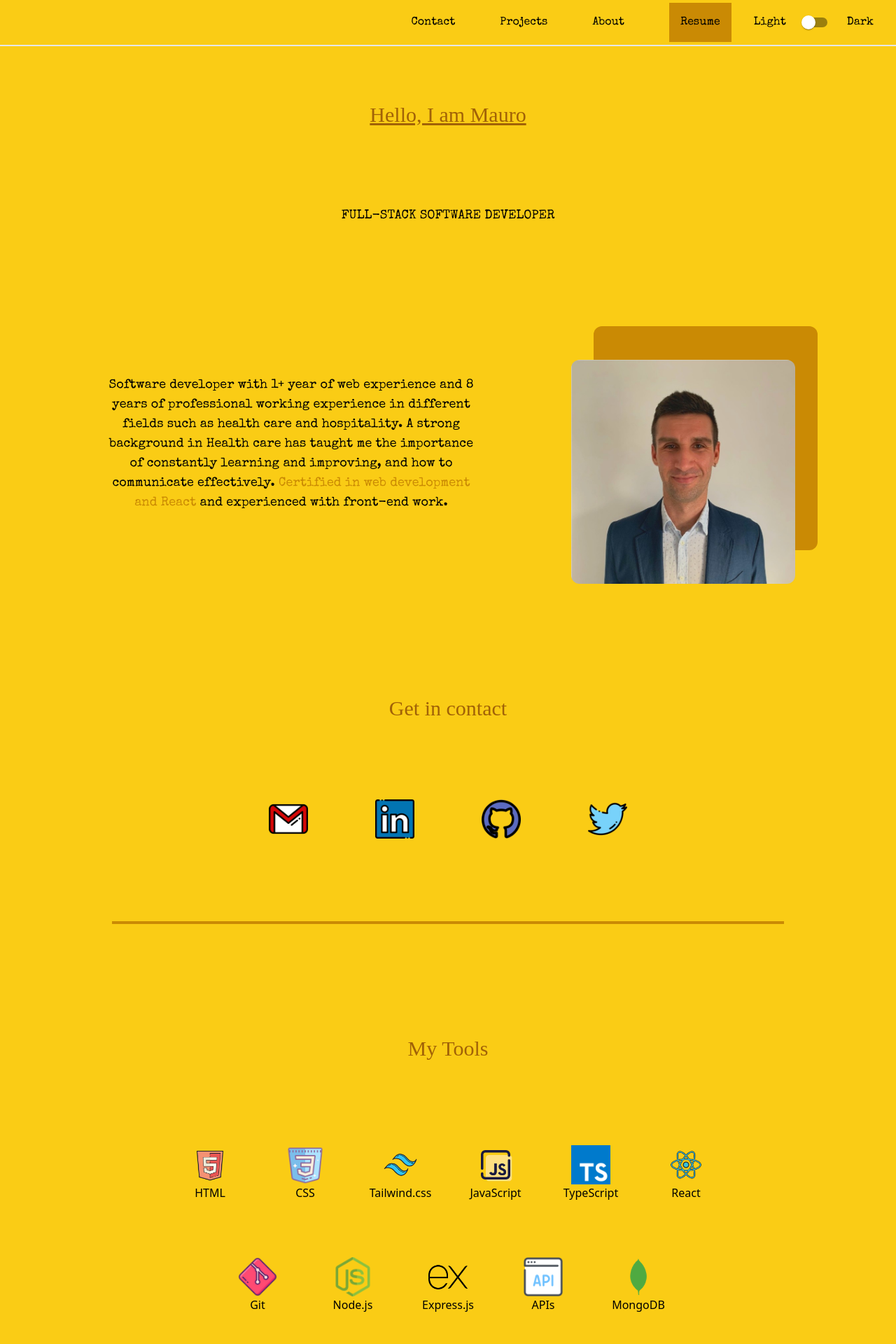
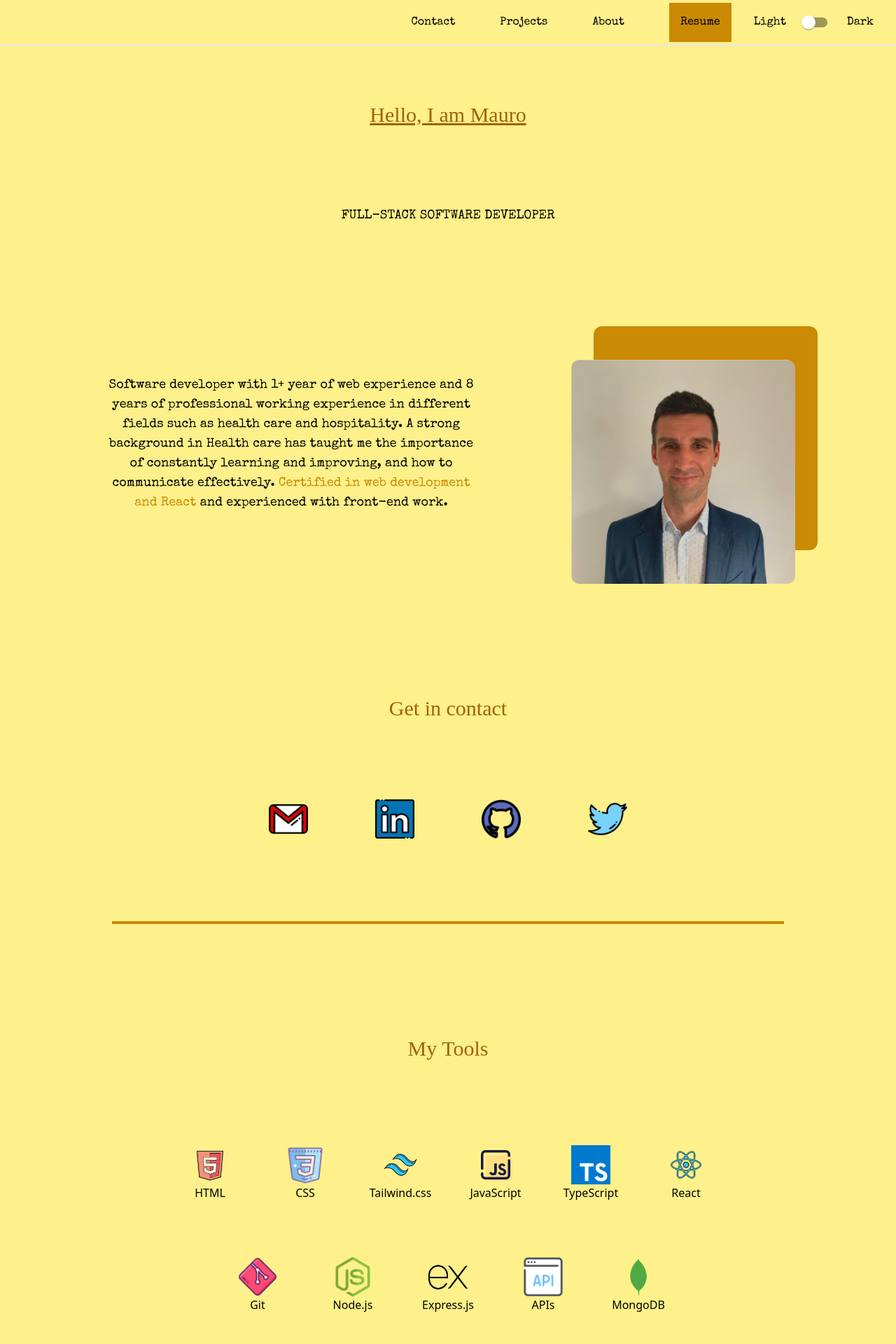
Before and after one commit to maurobusso/personal-website, a React (Create React App) app: page / in a window 1280 px wide. Shown: the top 1920 px of the page at 70% size. Built offline with nearby package versions, Linux system fonts and the light colour scheme; a web font is replaced by a local one.

Commit message:
changed coulor backgorund

```diff
--- a/src/components/About.jsx
+++ b/src/components/About.jsx
@@ -6,7 +6,7 @@ export default function About(props) {
 
     return (
       <>
-        <div className={`${darkMode ? 'bg-slate-600 text-slate-300' : 'bg-yellow-400'}`}>
+        <div className={`${darkMode ? 'bg-slate-600 text-slate-300' : 'bg-yellow-200'}`}>
           <div className="p-10 items-center justify-center md:p-20 lg-60" id="about">
             <span className="flex justify-center mt-20 mb-20 font-Fredericka text-3xl text-yellow-700">About Me</span>
             <div className="md:px-20 lg:px-40">
--- a/src/components/Contacts.jsx
+++ b/src/components/Contacts.jsx
@@ -10,7 +10,7 @@ export default function Contacts(props) {
 
     return (
       <>
-        <div className={`${darkMode ? 'dark' : 'bg-yellow-400'}`}>
+        <div className={`${darkMode ? 'dark' : 'bg-yellow-200'}`}>
             <div className="pt-20 dark:bg-slate-700" id="contact">
             <h2 className="flex justify-center font-Fredericka text-3xl text-yellow-700" >Get in contact</h2>
                 <div id="contact" className="flex flex-row justify-center gap-4 py-10 mx-10 pb-20 border-b-4 border-yellow-600 md:gap-8 md:py-20 md:mx-40 ">
--- a/src/components/Feedback.jsx
+++ b/src/components/Feedback.jsx
@@ -25,7 +25,7 @@ export default function Form(props) {
   }
 
   return (
-    <div className={`${darkMode ? 'bg-slate-700 text-slate-300' : 'bg-yellow-400'} pt-10 px-10 pb-10`}>
+    <div className={`${darkMode ? 'bg-slate-700 text-slate-300' : 'bg-yellow-200'} pt-10 px-10 pb-10`}>
       <h1 className="px-10 md:px-20 pt-20 flex justify-center font-SpecialElite text-sm md:text-base">If you have a moment, I would really apreciate a feedback on what you think about my poerfolio.
       <br/>
       <br/>
--- a/src/components/Main.jsx
+++ b/src/components/Main.jsx
@@ -7,7 +7,7 @@ export default function Main(props) {
 
   return (
     <>
-      <main className={`${darkMode ? 'dark' : 'bg-yellow-400'}`}>
+      <main className={`${darkMode ? 'dark' : 'bg-yellow-200'}`}>
         <div className="p-10 items-center justify-center md:p-20 lg-60 md:text-center dark:bg-slate-600">
             <h1 className="font-Fredericka text-3xl text-yellow-700 underline pb-20">
               Hello, I am Mauro
--- a/src/components/Navbar.jsx
+++ b/src/components/Navbar.jsx
@@ -16,7 +16,7 @@ export default function Navbar(props) {
 
     return (
       <>
-        <nav className={`${darkMode ? 'dark' : 'bg-yellow-400'} font-SpecialElite shadow border-b-2`}>
+        <nav className={`${darkMode ? 'dark' : 'bg-yellow-200'} font-SpecialElite shadow border-b-2`}>
           <div className="dark:bg-slate-700 dark:text-slate-300 dark:border-b-2 dark:border-white p-8">
 
             <div className="flex justify-end items-center ">
--- a/src/components/Project.jsx
+++ b/src/components/Project.jsx
@@ -27,7 +27,7 @@ export default function Project(props) {
 
     return (
       <>
-        <div className={`${darkMode ? 'bg-slate-600 text-slate-300' : 'bg-yellow-400'} pt-20`}>
+        <div className={`${darkMode ? 'bg-slate-600 text-slate-300' : 'bg-yellow-200'}`}>
           <div className="">
               <h2 className="flex justify-center pt-20 pb-20 font-Fredericka text-3xl text-yellow-700" id="project">My Projects</h2>
               <span className="flex justify-center pb-10 font-SpecialElite">Click on any project to learn more</span>
--- a/src/components/Skills.jsx
+++ b/src/components/Skills.jsx
@@ -17,7 +17,7 @@ export default function Contacts(props) {
 
     return (
       <>
-        <div className={`${darkMode ? 'dark' : 'bg-yellow-400' }`}>
+        <div className={`${darkMode ? 'dark' : 'bg-yellow-200' }`}>
             <div className="pt-40 dark:text-slate-300 dark:bg-slate-700" id="contact">
             <h2 className="flex justify-center font-Fredericka text-3xl text-yellow-700" >My Tools</h2>
                 <div id="" className="flex flex-row justify-center gap-4 py-10 px-8 pb-20 md:gap-8 md:py-20 md:mx-40">
```
